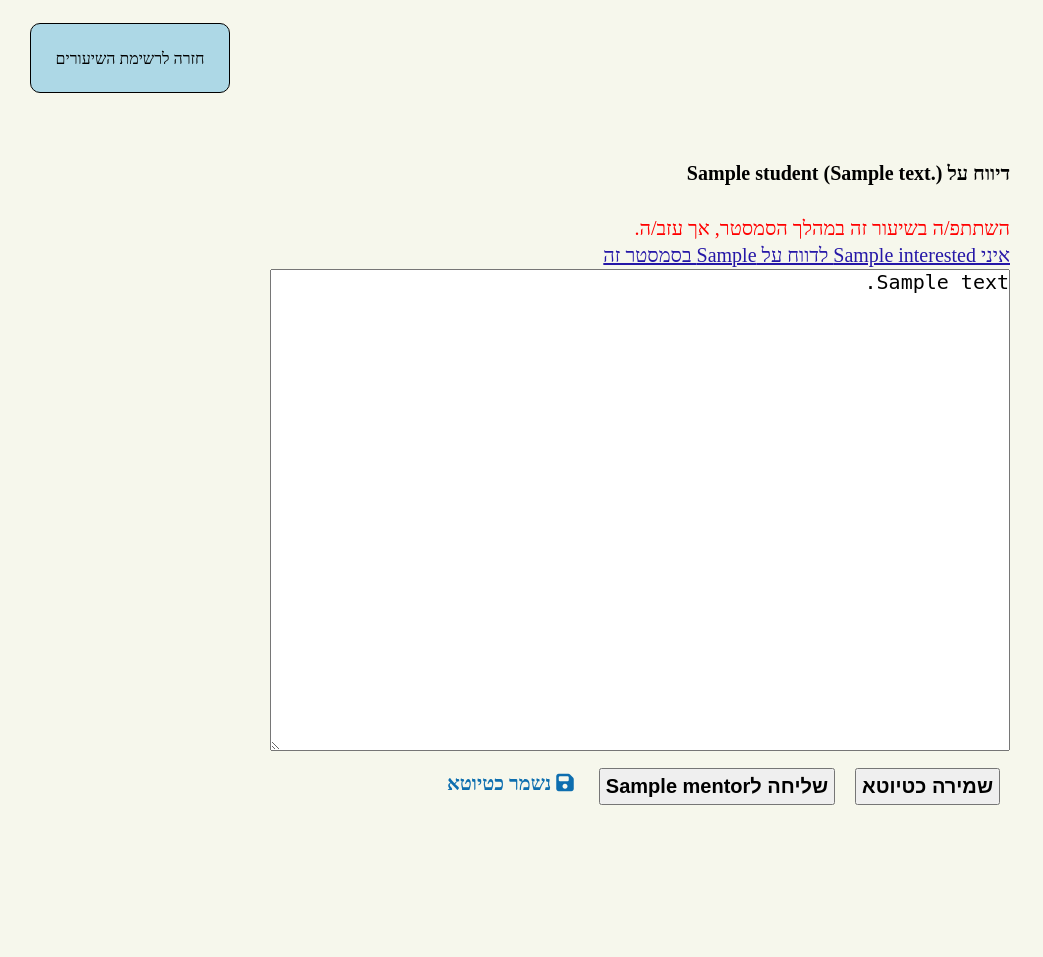
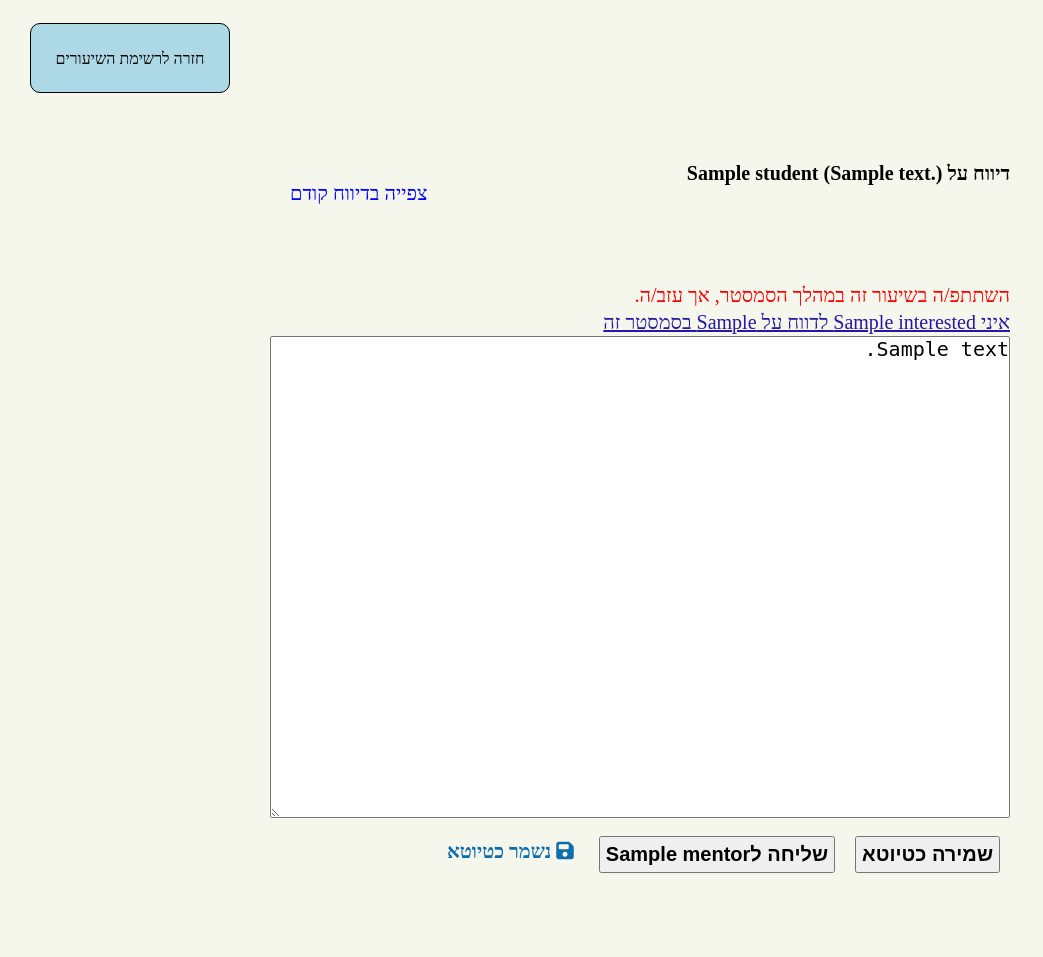
Before and after one commit to alonaviv/profile, a Django app: template templates/evaluations/write_evaluations.html in a window 1280 px wide. Shown: the part 188-1145 px from the top of the page, without its empty margins (0-1043 px from the left). Before the commit the page ends 993 px from the top, so only its background shows below. Run offline with Django 3.2, Linux system fonts and the light colour scheme; the template is opened without the code that fills it: most values are stand-ins (such as "Sample title", 1, 10 or a date in 2020); some libraries are stand-ins or nearby versions.

Commit message:
Quick and dirty - display previous evals in new tab

```diff
--- a/evaluations/urls.py
+++ b/evaluations/urls.py
@@ -12,5 +12,6 @@ urlpatterns = [
     path('view_evaluations/<int:student_id>/download', views.download_student_evaluations,
          name='download_student_evaluations'),
     path('evaluation_details/<int:student_id>', views.evaluations_details, name='evaluation_details'),
-    path('remove_evaluation/<int:evaluation_id>', views.remove_evaluation, name='remove_evaluation')
+    path('remove_evaluation/<int:evaluation_id>', views.remove_evaluation, name='remove_evaluation'),
+    path('display_single_eval/<int:evaluation_id>', views.view_single_eval, name='view_single_eval')
 ]
--- a/profile_server/static/css/style.css
+++ b/profile_server/static/css/style.css
@@ -296,10 +296,25 @@ p {
   padding: 15px;
 }
 
+.previous-eval {
+    color: red;
+    display: inline;
+}
+
+.write-eval-header {
+    display: flex;
+    justify-content: space-between;
+}
+
+/* .fa-magnifying-glass {
+  color: #0d6eaf;
+  padding: 15px;
+}
+
 .fa-exclamation-circle {
   color: #a10000;
   padding: 15px;
-}
+} */
 
 .fa-battery-quarter {
   color: red;
--- a/templates/evaluations/write_evaluations.html
+++ b/templates/evaluations/write_evaluations.html
@@ -34,9 +34,19 @@ window.location = (""+window.location).replace(/#[A-Za-z0-9_]*$/,'')+"#{{anchor}
 <div class="centered_container form_styling">
 <form action = "{% url 'write_class_evaluations' class.id %}" method="post">
     {% csrf_token %}
-<a id=anchor_{{evaluation.id}} class="bold">
-    דיווח על {{ evaluation.student }} ({% if evaluation.student.homeroom_teacher %}{{evaluation.student.homeroom_teacher.printable_description}}{% else %} עדיין לא צורפ\ה לחונכ/ת {% endif %})
-</a>
+
+<div class="write-eval-header">
+    <a id=anchor_{{evaluation.id}} class="bold">
+        דיווח על {{ evaluation.student }} ({% if evaluation.student.homeroom_teacher %}{{evaluation.student.homeroom_teacher.printable_description}}{% else %} עדיין לא צורפ\ה לחונכ/ת {% endif %})
+    </a>
+    <div class="previous-eval">
+        {% if evaluation.previous_eval != None %}
+        <a href="{% url 'view_single_eval' evaluation.previous_eval.id %}" target="_blank"><p style="color: blue">צפייה בדיווח קודם</p></a>
+        {% elif evaluation.trimester == "THIRD_TRIMESTER" %}
+        <p>לא קיים דיווח קודם</p>
+        {% endif %}
+    </div>
+</div>
     <br>
     {% if not evaluation.is_student_in_class %}
     <br>
@@ -74,7 +84,10 @@ window.location = (""+window.location).replace(/#[A-Za-z0-9_]*$/,'')+"#{{anchor}
     {% elif not evaluation.is_empty %}
     <i class="fas fa-save"> נשמר כטיוטא</i>
     {% endif %}
+
+
     </div>
+
 
     <br><br>
 </form>
```
Also changed, not shown: evaluations/models.py (+14 -0 lines), evaluations/views.py (+7 -0 lines), templates/evaluations/display_single_eval.html (added, +10 -0 lines).
